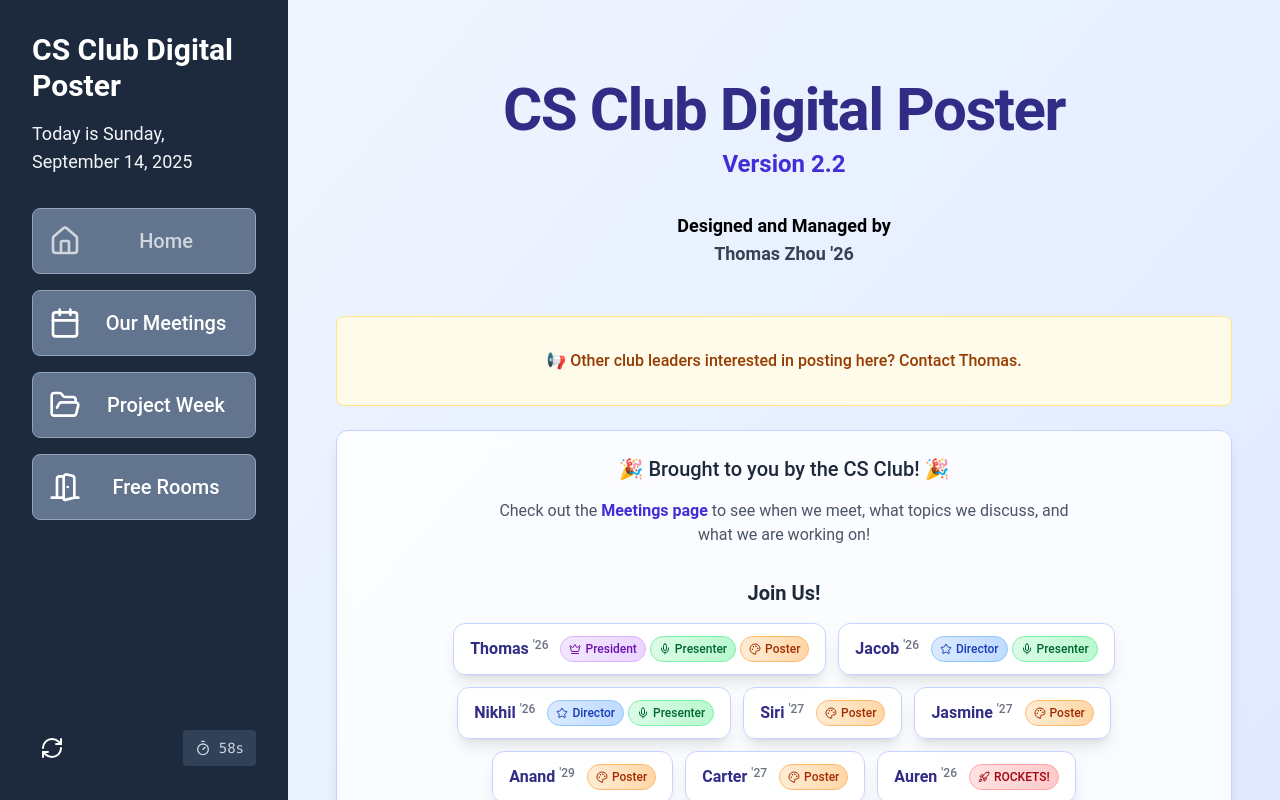
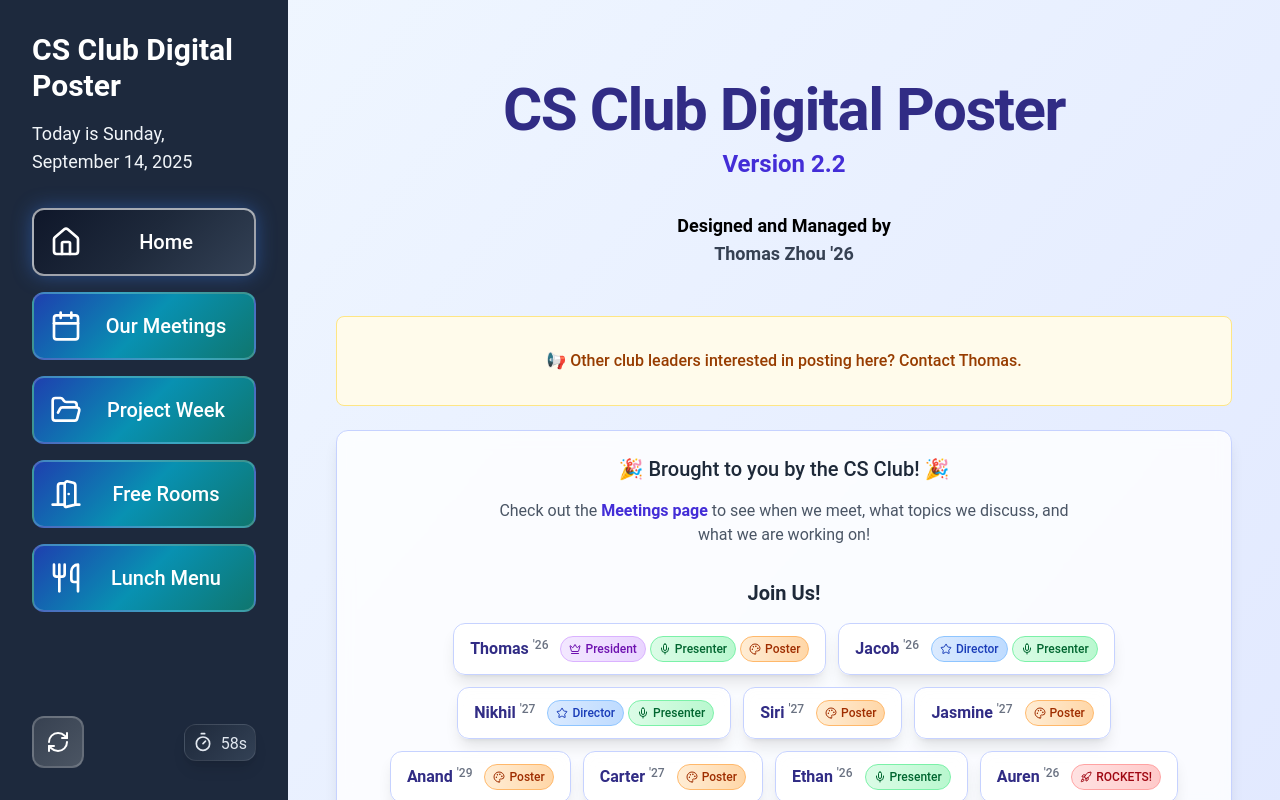
Before and after one commit to B00M3000/cwsign, a SvelteKit app: page / in a window 1280 px wide. Built offline with nearby package versions, Linux system fonts and the light colour scheme.

Commit message:
added lunch and fixed cpw viewing specific project
Signed-off-by: B00M3000 <40374754+B00M3000@users.noreply.github.com>

```diff
--- a/src/routes/+layout.svelte
+++ b/src/routes/+layout.svelte
@@ -7,6 +7,7 @@
     House,
     FolderOpen,
     Timer,
+    ForkKnife,
   } from "@lucide/svelte";
   import { browser } from "$app/environment";
 
@@ -17,6 +18,7 @@
     { href: "/meetings", label: "Our Meetings", icon: Calendar },
     { href: "/cpw", label: "Project Week", icon: FolderOpen },
     { href: "/free-rooms", label: "Free Rooms", icon: DoorOpen },
+    { href: "/lunch-menu", label: "Lunch Menu", icon: ForkKnife },
   ];
 
   let { children } = $props();
@@ -92,8 +94,8 @@
         {@const active = activePath === link.href}
         <a
           href={link.href}
-          class="grid grid-cols-[auto_1fr] justify-between items-center p-4 w-full bg-slate-500 gap-3 rounded-lg border-1 border-solid border-slate-400 {active
-            ? 'text-gray-300'
+          class="nav-button grid grid-cols-[auto_1fr] justify-between items-center p-4 w-full gap-3 rounded-xl transition-all duration-300 transform hover:scale-105 hover:shadow-xl {active
+            ? 'active'
             : ''}"
         >
           <link.icon size={32} />
@@ -111,16 +113,16 @@
             window.location.reload();
           }, 500);
         }}
-        class="p-2 hover:bg-slate-700 transition-colors duration-200 rounded"
+        class="refresh-button p-3 rounded-xl transition-all duration-300 transform hover:scale-110 hover:shadow-lg"
       >
         <RefreshCw size={24} />
       </button>
 
       <div
-        class="text-sm text-slate-300 font-mono bg-slate-700 px-3 py-2 rounded flex items-center gap-2"
+        class="countdown-display text-slate-200 px-2 py-1 rounded-xl flex items-center gap-2 shadow-lg"
       >
-        <Timer size={16} />
-        {countdown}s
+        <Timer size={20}/>
+        <span class="text-base mt-[3px]">{countdown}s</span>
       </div>
     </div>
   </div>
@@ -139,4 +141,60 @@
       transform: rotate(360deg);
     }
   }
+
+  .nav-button {
+    background: linear-gradient(135deg, #1e40af 0%, #0891b2 50%, #0f766e 100%);
+    border: 2px solid rgba(255, 255, 255, 0.2);
+    color: white;
+    text-decoration: none;
+    position: relative;
+    overflow: hidden;
+  }
+
+  .nav-button::before {
+    content: "";
+    position: absolute;
+    top: 0;
+    left: -100%;
+    width: 100%;
+    height: 100%;
+    background: linear-gradient(
+      90deg,
+      transparent,
+      rgba(255, 255, 255, 0.2),
+      transparent
+    );
+    transition: left 0.5s;
+  }
+
+  .nav-button:hover::before {
+    left: 100%;
+  }
+
+  .nav-button:hover {
+    background: linear-gradient(135deg, #1e3a8a 0%, #0e7490 50%, #134e4a 100%);
+    border-color: rgba(255, 255, 255, 0.4);
+  }
+
+  .nav-button.active {
+    background: linear-gradient(135deg, #0f172a 0%, #1e293b 50%, #334155 100%);
+    border-color: rgba(255, 255, 255, 0.6);
+    box-shadow: 0 0 20px rgba(59, 130, 246, 0.4);
+  }
+
+  .refresh-button {
+    background: linear-gradient(135deg, #374151 0%, #4b5563 100%);
+    border: 2px solid rgba(255, 255, 255, 0.2);
+    color: white;
+  }
+
+  .refresh-button:hover {
+    background: linear-gradient(135deg, #4b5563 0%, #6b7280 100%);
+    border-color: rgba(255, 255, 255, 0.4);
+  }
+
+  .countdown-display {
+    background: linear-gradient(135deg, #1e293b 0%, #334155 100%);
+    border: 1px solid rgba(255, 255, 255, 0.1);
+  }
 </style>
--- a/src/routes/+page.svelte
+++ b/src/routes/+page.svelte
@@ -31,11 +31,12 @@
       badges: ["president", "presenter", "poster"],
     },
     { name: "Jacob", gradYear: 2026, badges: ["director", "presenter"] },
-    { name: "Nikhil", gradYear: 2026, badges: ["director", "presenter"] },
+    { name: "Nikhil", gradYear: 2027, badges: ["director", "presenter"] },
     { name: "Siri", gradYear: 2027, badges: ["poster"] },
     { name: "Jasmine", gradYear: 2027, badges: ["poster"] },
     { name: "Anand", gradYear: 2029, badges: ["poster"] },
     { name: "Carter", gradYear: 2027, badges: ["poster"] },
+    { name: "Ethan", gradYear: 2026, badges: ["presenter"] },
     { name: "Auren", gradYear: 2026, badges: ["ROCKETS!"] },
   ];
 
--- /dev/null
+++ b/src/routes/lunch-menu/+page.svelte
@@ -0,0 +1,41 @@
+<script lang="ts">
+  import { onMount } from 'svelte';
+
+  let isLoading = $state(true);
+  let iframeElement: HTMLIFrameElement;
+
+  function handleIframeLoad() {
+    isLoading = false;
+  }
+
+  function handleIframeError() {
+    isLoading = false;
+  }
+
+  onMount(() => {
+    iframeElement.src = `https://commonwealth.flikisdining.com/menu/common-wealth-school/lunch`;
+  });
+</script>
+
+<div class="relative w-full h-full">
+  <!-- Loading indicator -->
+  {#if isLoading}
+    <div class="absolute inset-0 flex items-center justify-center bg-slate-50 z-10">
+      <div class="text-center">
+        <div class="animate-spin rounded-full h-16 w-16 border-b-2 border-blue-600 mx-auto mb-4"></div>
+        <p class="text-slate-600 text-lg font-medium">Loading Lunch Menu...</p>
+        <p class="text-slate-500 text-sm mt-2">Please wait while the content loads</p>
+      </div>
+    </div>
+  {/if}
+
+  <!-- Iframe -->
+  <iframe
+    bind:this={iframeElement}
+    title="Lunch Menu"
+    style="width:100%;height:100vh;border:none;"
+    onload={handleIframeLoad}
+    onerror={handleIframeError}
+    class="{isLoading ? 'opacity-0' : 'opacity-100'} transition-opacity duration-300"
+  ></iframe>
+</div>
```
